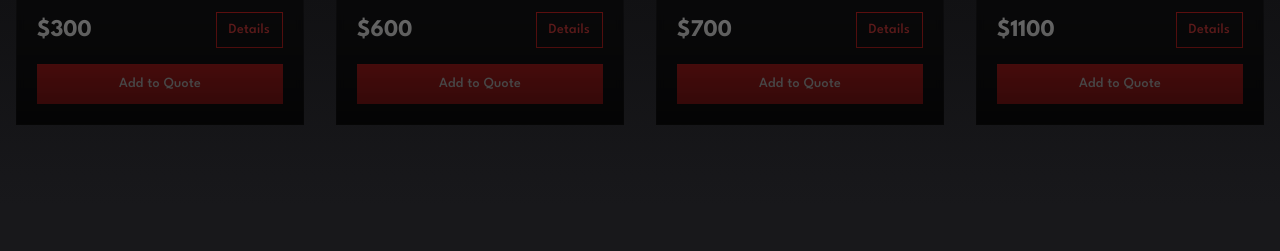
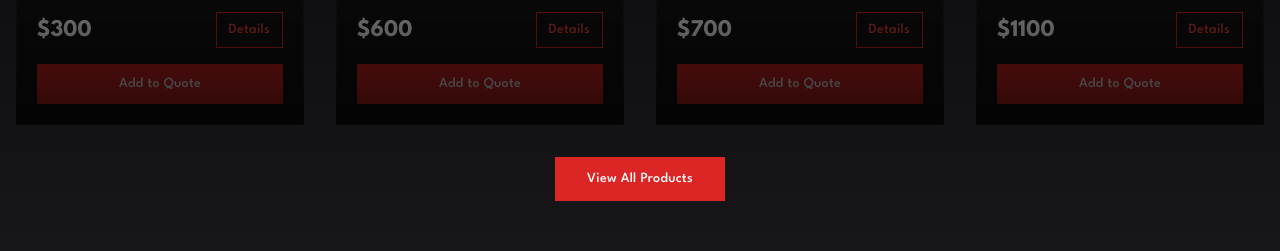
Before and after one commit to Aurora-Systems/armor_sphere, a Next.js app: page / in a window 1280 px wide. Shown: the part 1760-2011 px from the top of the page. Built offline with nearby package versions, Linux system fonts and the light colour scheme.

Commit message:
feat: add "View All Products" button linking to WhatsApp for product inquiries

```diff
--- a/app/page.tsx
+++ b/app/page.tsx
@@ -4,6 +4,7 @@ import { Button } from "@/components/ui/button"
 import ProductCard from "@/components/product-card"
 import FeatureCard from "@/components/feature-card"
 import TestimonialCard from "@/components/testimonial-card"
+import Link from "next/link"
 
 export default function Home() {
   const products = [
@@ -146,6 +147,11 @@ export default function Home() {
               <ProductCard key={product.id} product={product} />
             ))}
           </div>
+          <div className="flex justify-center ">
+            <Link href="wa.me/263774620747?text=Can i view more of your products" target="blank"><Button size="lg" className="mt-8 bg-red-600 hover:bg-red-700 text-white">
+              View All Products
+            </Button></Link>
+          </div>
         </div>
       </section>
 
```
